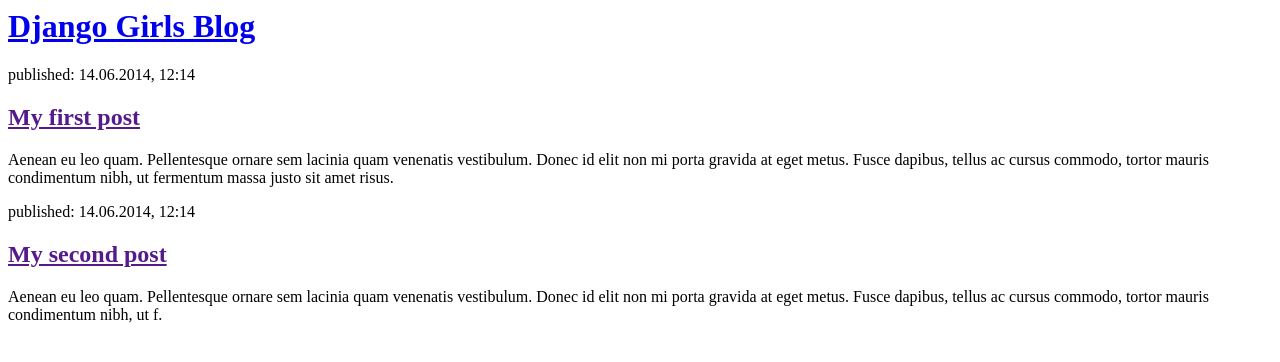
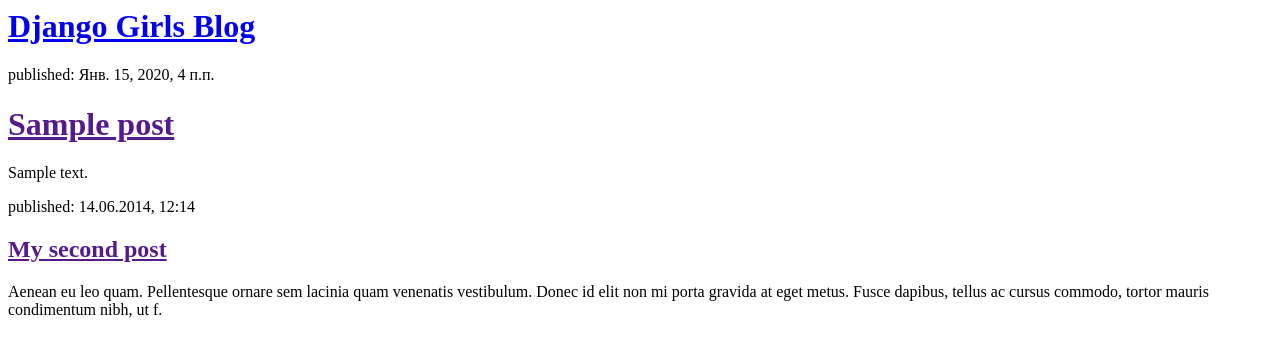
Before and after one commit to turekulovass/my-first-blog, a Django app: template blog/templates/blog/post_list.html in a window 1280 px wide. Shown: the top 362 px of the page. Run offline with Django 3.2, Linux system fonts and the light colour scheme; the template is opened without the code that fills it: values that come from a table or form of the project are taken from there, others are empty; tables that the repository leaves empty hold one stand-in row (values such as "Sample post").

Commit message:
Modified templates to display posts from database.

```diff
--- a/blog/templates/blog/post_list.html
+++ b/blog/templates/blog/post_list.html
@@ -7,12 +7,13 @@
             <h1><a href="/">Django Girls Blog</a></h1>
         </div>
 
-        <div>
-            <p>published: 14.06.2014, 12:14</p>
-            <h2><a href="">My first post</a></h2>
-            <p>Aenean eu leo quam. Pellentesque ornare sem lacinia quam venenatis vestibulum. Donec id elit non mi porta gravida at eget metus. Fusce dapibus, tellus ac cursus commodo, tortor mauris condimentum nibh, ut fermentum massa justo sit amet risus.</p>
-        </div>
-
+        {% for post in posts %}
+            <div>
+                <p>published: {{ post.published_date }}</p>
+                <h1><a href="">{{ post.title }}</a></h1>
+                <p>{{ post.text|linebreaksbr }}</p>
+            </div>
+        {% endfor %}
         <div>
             <p>published: 14.06.2014, 12:14</p>
             <h2><a href="">My second post</a></h2>
--- a/blog/views.py
+++ b/blog/views.py
@@ -1,4 +1,7 @@
 from django.shortcuts import render
+from django.utils import timezone
+from .models import Post
 
 def post_list(request):
-    return render(request, 'blog/post_list.html',{})
+    posts = Post.objects.filter(published_date__lte=timezone.now()).order_by('published_date')
+    return render(request, 'blog/post_list.html', {'posts': posts})
--- a/mysite/wsgi.py
+++ b/mysite/wsgi.py
@@ -8,9 +8,10 @@
 """
 
 import os
-
+import sys
 from django.core.wsgi import get_wsgi_application
-
+#sys.path.append("/home/user/mysite")
+#os.environ['DJANGO_SETTINGS_MODULE'] = 'mysite.settings'
 os.environ.setdefault("DJANGO_SETTINGS_MODULE", "mysite.settings")
 
 application = get_wsgi_application()
```
